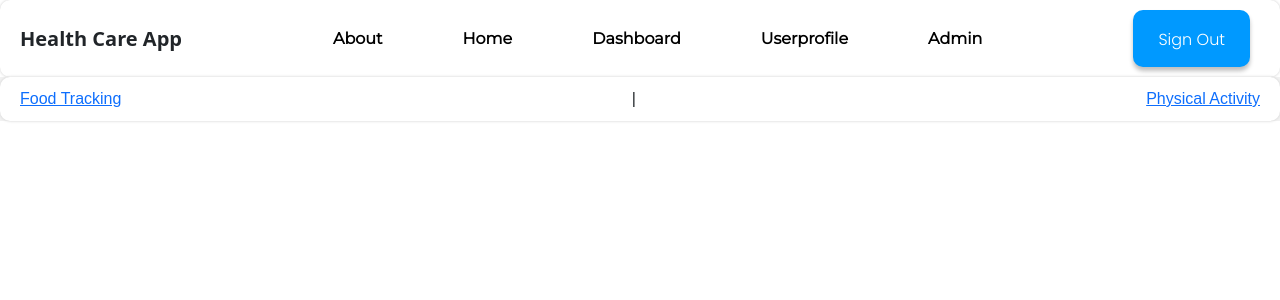
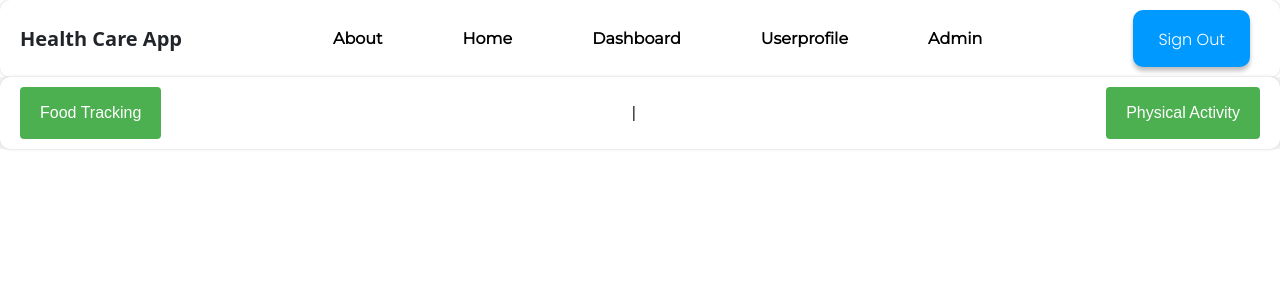
Before and after one commit to Asad474/Hackathon_project-TrackingApp, a Django app: page /dashboard/ in a window 1280 px wide. Shown: the top 300 px of the page. Run offline with Django 4.2, Linux system fonts and the light colour scheme; the visitor is signed in with stand-in values (Sample User, id 1).

Commit message:
TrackingApp(deployed)

```diff
--- a/trackingapp/templates/trackingapp/dashboard.html
+++ b/trackingapp/templates/trackingapp/dashboard.html
@@ -66,6 +66,24 @@
             background-color: #f2f2f2;
             font-weight: bold;
         }
+
+        .bt-link{
+            background-color: #4CAF50;
+            color: white;
+            padding: 14px 20px;
+            border: none;
+            border-radius: 4px;
+            cursor: pointer;
+        }
+
+        .bt-link a{
+            text-decoration: none;
+            color: white;
+        }
+
+        .btn:hover{
+            background-color: #3e8e41;
+        }
          /*                                       responsive dashboard  */
 
         @media only screen and (max-width: 767px) {
@@ -93,8 +111,8 @@
 
     <div class="dash-board">
         <nav>
-            <a href="{% url 'dashboard-foodtracker' %}">Food Tracking</a> |
-            <a href="{% url 'dashboard-activitytracker' %}">Physical Activity</a>
+            <button class="bt-link"><a href="{% url 'dashboard-foodtracker' %}">Food Tracking</a></button> |
+            <button class="bt-link"><a href="{% url 'dashboard-activitytracker' %}">Physical Activity</a></button>
         </nav>
 
         {% block dashboard %}
--- a/trackingapp/templates/trackingapp/dashboard_foodtracker.html
+++ b/trackingapp/templates/trackingapp/dashboard_foodtracker.html
@@ -40,7 +40,7 @@
                     <th>Protein (g)</th>
                     <th>Carbohydrates (g)</th>
                     <th>Fat (g)</th>
-                    <th>Calories Burned</th>
+                    <th>Calories Intake</th>
                 </tr>
             </thead>
 
--- a/trackingapp/views.py
+++ b/trackingapp/views.py
@@ -92,7 +92,7 @@ def userform(request):
     u = request.user
 
     if len(Userprofile.objects.filter(user = u.id)) > 0:
-        return redirect('home')
+        return redirect('dashboard')
 
     form = ProfileForm()
     if request.method == 'POST':
--- a/trackingproject/settings.py
+++ b/trackingproject/settings.py
@@ -37,7 +37,7 @@ DEBUG = False
 if not DEBUG:
     CSRF_TRUSTED_ORIGINS = ['https://hackathonproject-trackingapp-production.up.railway.app']
 
-ALLOWED_HOSTS = ['hackathonproject-trackingapp-production.up.railway.app']
+ALLOWED_HOSTS = ['hackathonproject-trackingapp-production.up.railway.app', '127.0.0.1']
 
 
 # Application definition
```
